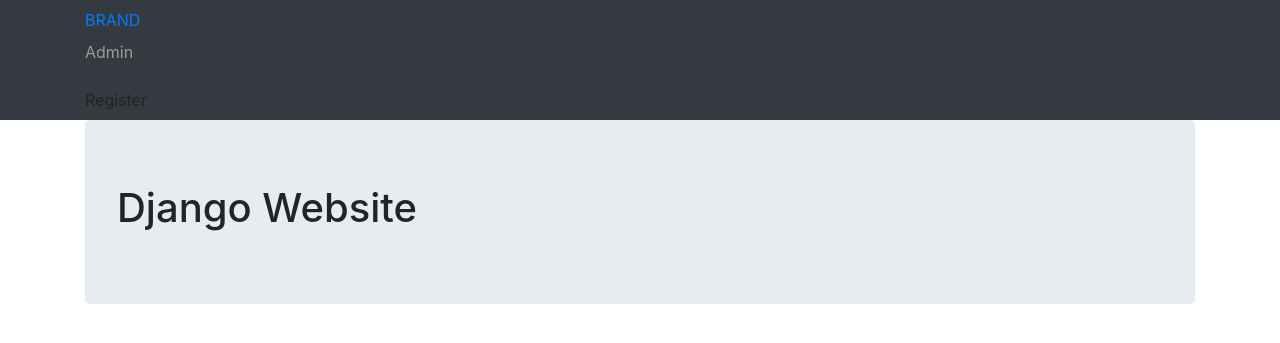
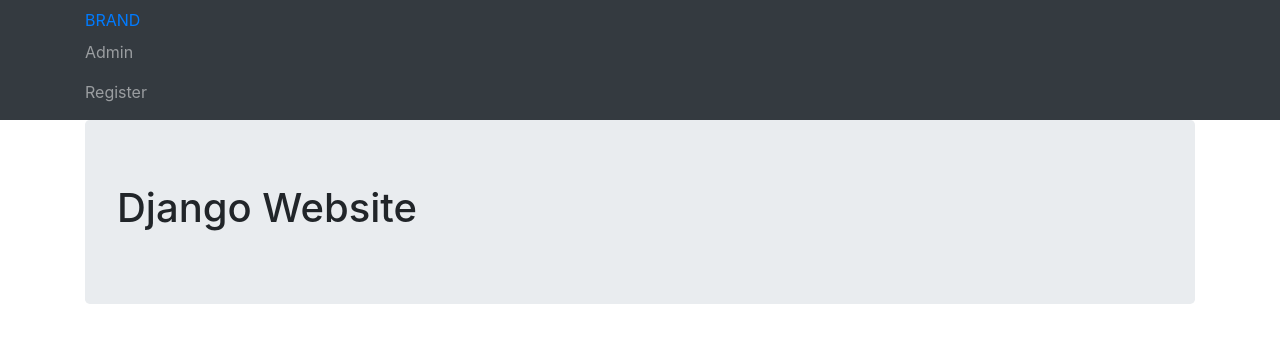
Before and after one commit to MIDAS-26/Django_Project_2, a Django app: page / in a window 1280 px wide. Shown: the top 343 px of the page. Run offline with Django 3.2, Linux system fonts and the light colour scheme.

Commit message:
fixed all errors

```diff
--- a/auth_project/templates/users_app/base.html
+++ b/auth_project/templates/users_app/base.html
@@ -12,7 +12,7 @@
 			<ul class="nav navbar-nav">
 				<li class="nav-item"><a class="nav-brand" href="{% url 'index' %}">BRAND</a></li>
 				<li class="nav-item"><a class="nav-link" href="{% url 'admin:index' %}">Admin</a></li>
-				<li class="nav-item"><a class="nav-link" href="{% url 'users_app:register' %}"></a>Register</li>
+				<li class="nav-item"><a class="nav-link" href="{% url 'users_app:register' %}">Register</a></li>
 			</ul>
 
 		</div>
--- a/auth_project/templates/users_app/registration.html
+++ b/auth_project/templates/users_app/registration.html
@@ -11,7 +11,7 @@
 		<form enctype="multipart/form-data" method="POST">
 			{% csrf_token %}
 			{{ user_form.as_p }}
-			{{ profile_form,as_p }}
+			{{ profile_form.as_p }}
 			<input type="submit" name="" value="Register">
 
 		</form>
--- a/auth_project/users_app/forms.py
+++ b/auth_project/users_app/forms.py
@@ -4,10 +4,10 @@ from users_app.models import UserProfileInfo
 
 
 class UserForm(forms.ModelForm):
-	password = forms.CharField(widget=froms.PasswordInput())
+	password = forms.CharField(widget=forms.PasswordInput())
 
 	class Meta():
-		model = user
+		model = User
 		fields = ("username", "email", "password")
 
 
--- a/auth_project/users_app/views.py
+++ b/auth_project/users_app/views.py
@@ -1,6 +1,7 @@
 from django.shortcuts import render
 from django.contrib.auth.models import User
 from users_app.models import UserProfileInfo
+from users_app.forms import *
 
 # Create your views here.
 
```
